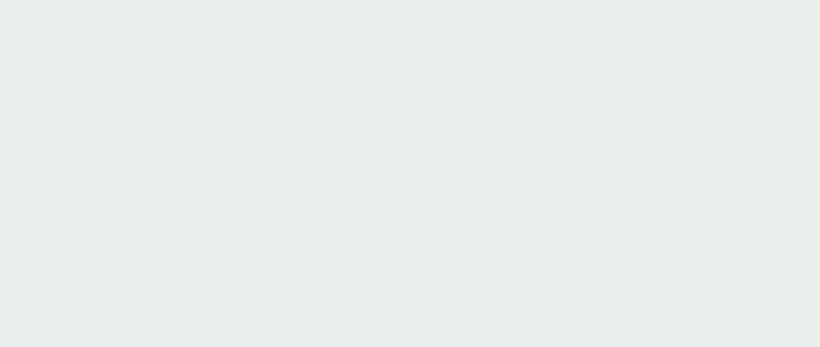
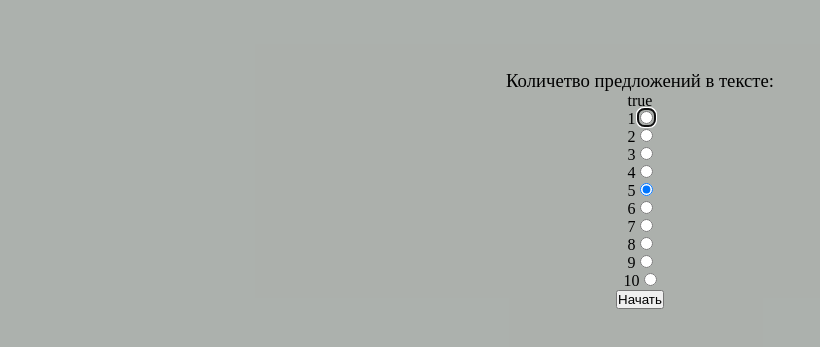
Before and after one commit to igorkondratev3/typing-simulator, a Vue app: page / in a window 1280 px wide. Shown: the part 211-558 px from the top of the page, without its empty margins (0-820 px from the left). Built offline with nearby package versions, Linux system fonts and the light colour scheme; no server answers.

Commit message:
add setup train

```diff
--- a/src/pages/TestPage.vue
+++ b/src/pages/TestPage.vue
@@ -4,13 +4,15 @@ const arrayOfLetters = ref([]);
 const letterNumber = ref(0);
 const letterError = ref(false);
 let errorCount = 0;
+const sentences = ref(5)
+
 const getText = async () => {
   try {
     const response = await fetch(
-      'https://baconipsum.com/api/?type=meat-and-filler&sentences=10' //пользовательский ввод
+      `https://baconipsum.com/api/?type=meat-and-filler&sentences=${sentences.value}` //пользовательский ввод
     );
     const json = await response.json();
-    arrayOfLetters.value.push(...json[0].replaceAll('  ', ' ')); //текст возвращается с двумя пробелами перед началом следующего предложения
+    arrayOfLetters.value = [...json[0].replaceAll('  ', ' ')]; //текст возвращается с двумя пробелами перед началом следующего предложения
     differenceAccuracy = 100 / arrayOfLetters.value.length;
   } catch (error) {
     console.error(error);
@@ -31,7 +33,7 @@ let intervalID = undefined;
 const checkPressedKey = (event) => {
   /*if (event.key.charCodeAt() >= 32 && event.key.charCodeAt() <= 126)
     console.log(event.key.charCodeAt())*/
-  if (event.key === 'Shift') return;//еще много клавиш
+  if (event.key === 'Shift') return; //еще много клавиш
   if (letterNumber.value === arrayOfLetters.value.length) return; //убрать когда сделаю переход на другую страницу при окончании, проверить возврат
   if (!startTime.value) {
     startTime.value = Date.now();
@@ -46,7 +48,7 @@ const checkPressedKey = (event) => {
   if (event.key === arrayOfLetters.value[letterNumber.value]) {
     letterNumber.value++;
     letterError.value = false;
-  } else  {
+  } else {
     if (!letterError.value) {
       accuracy.value -= differenceAccuracy;
       errorCount++;
@@ -60,23 +62,45 @@ const checkPressedKey = (event) => {
     printSpeed.value = Math.round(
       letterNumber.value / ((currentTime.value - startTime.value) / 1000 / 60)
     );
-    if (errorCount === arrayOfLetters.value.length)
-      accuracy.value = 0;
+    if (errorCount === arrayOfLetters.value.length) accuracy.value = 0;
     console.log('ehf');
   }
 };
 
-const typingTest = ref(null);
-onMounted(() => {
-  typingTest.value.focus();
-}); //заменить на после нажатия кнопки
-
 let differenceAccuracy = 0;
 const accuracy = ref(100);
 
+const setupModal = ref(null);
+const typingTest = ref(null);
+onMounted(() => {
+  //  typingTest.value.focus();
+  setupModal.value.showModal();
+}); //заменить на после нажатия кнопки
+
+const startGetText = ref(false)
+const startTrain = async () => {
+  startGetText.value = true;
+  if (sentences.value !== 5)
+    await getText();
+  startGetText.value = false;
+  setupModal.value.close();
+  typingTest.value.focus();
+}
 </script>
 
 <template>
+  <dialog class="dialog" ref="setupModal" @cancel.prevent="">
+    <div class="dialog-content-wrapper">
+      <h3>Количетво предложений в тексте:</h3>
+      {{ sentences === Number(sentences) }}
+      <label v-for="n in 10" :key="n + 'sentences'">
+        {{ n }}
+        <input type="radio" name="sentences" :value="n" v-model="sentences" />
+      </label>
+      <button @click="startTrain" :disabled="startGetText">Начать</button>
+      <div v-if="startGetText">Грузим</div>
+    </div>
+  </dialog>
   <main
     class="typing-test"
     ref="typingTest"
@@ -138,4 +162,25 @@ const accuracy = ref(100);
 .text-content__letter_completed {
   color: blue;
 }
+
+.dialog {
+  border: none;
+}
+
+.dialog-content-wrapper {
+  position: fixed;
+  left: 0;
+  top: 0;
+  z-index: 999;
+  display: flex;
+  flex-direction: column;
+  justify-content: center;
+  align-items: center;
+  height: 100vh;
+  width: 100vw;
+  overflow: auto;
+  background-color: rgba(0, 0, 0, 0.178);
+  /*backdrop-filter: blur(10px);*/
+  overflow: auto;
+}
 </style>
```
